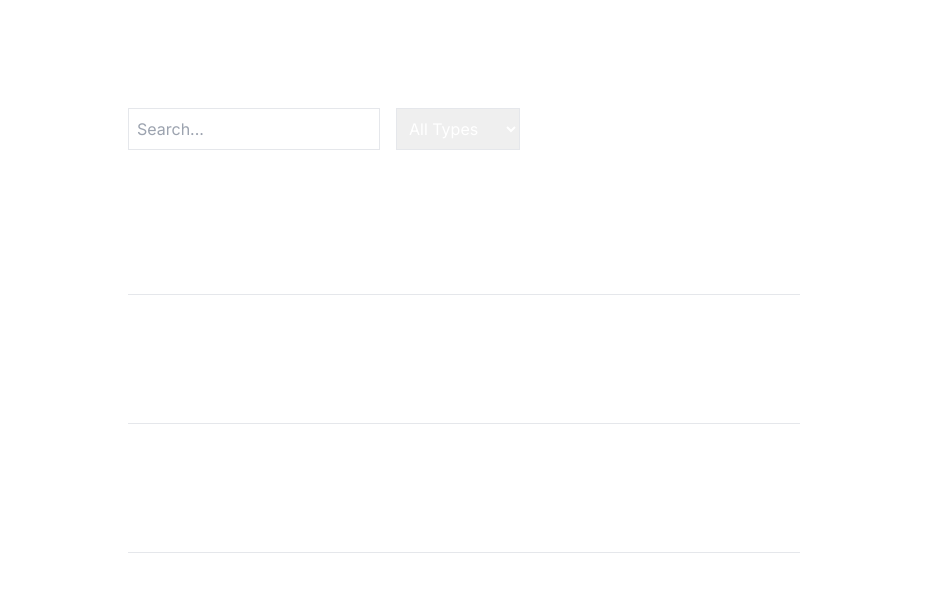
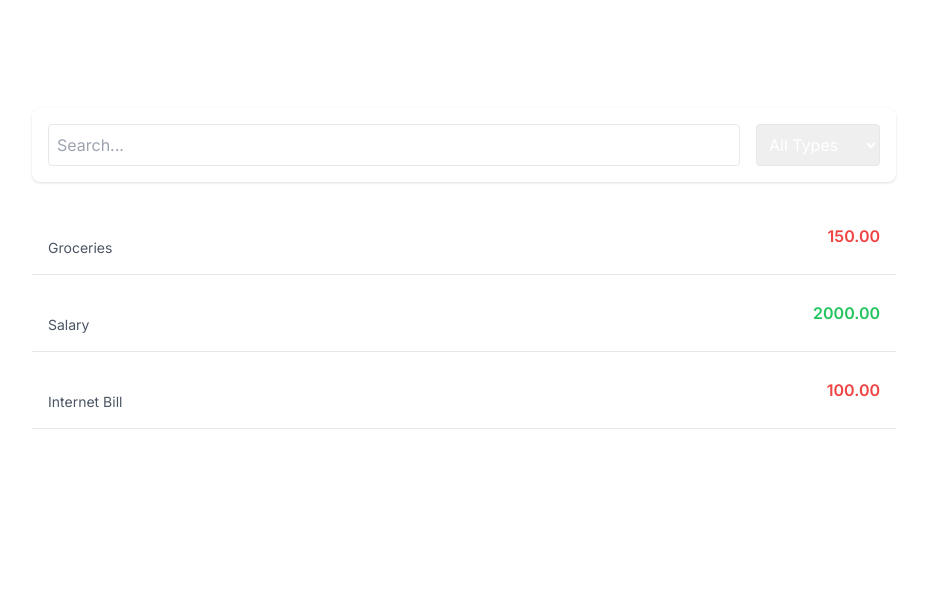
Before and after one commit to yermekulyd/NextJs-Transaction-History, a Next.js app: page /transactions in a window 1280 px wide. Shown: the top 592 px of the page, without its empty margins (176-1103 px from the left). Built offline with nearby package versions, Linux system fonts and the light colour scheme.

Commit message:
[edit] refactoring - styling a little bit filter components

```diff
--- a/app/components/TransactionFilters.tsx
+++ b/app/components/TransactionFilters.tsx
@@ -9,15 +9,15 @@ const TransactionFilters: React.FC<TransactionFiltersProps> = ({
   onFilterChange,
 }) => {
   return (
-    <div className="flex space-x-4 mb-4">
+    <div className="flex justify-between mb-4 bg-white p-4 shadow rounded-lg">
       <input
         type="text"
         placeholder="Search..."
-        className="border p-2"
+        className="border p-2 rounded w-full mr-4"
         onChange={(e) => onFilterChange("query", e.target.value)}
       />
       <select
-        className="border p-2"
+        className="border p-2 rounded"
         onChange={(e) => onFilterChange("type", e.target.value)}
       >
         <option value="">All Types</option>
--- a/app/components/TransactionItem.tsx
+++ b/app/components/TransactionItem.tsx
@@ -17,13 +17,20 @@ const TransactionItem: React.FC<TransactionProps> = ({
 }) => {
   return (
     <div
-      className="p-4 border-b border-gray-200 hover:bg-gray-100 cursor-pointer"
+      className="p-4 border-b border-gray-200 hover:bg-gray-100 cursor-pointer flex justify-between items-center"
       onClick={() => onClick(transaction)}
     >
-      <div>Date: {transaction.date}</div>
-      <div>Amount: {transaction.amount}</div>
-      <div>Type: {transaction.type}</div>
-      <div>Details: {transaction.details}</div>
+      <div>
+        <div className="font-medium">{transaction.date}</div>
+        <div className="text-sm text-gray-600">{transaction.details}</div>
+      </div>
+      <div
+        className={`font-semibold ${
+          transaction.type === "Deposit" ? "text-green-500" : "text-red-500"
+        }`}
+      >
+        {transaction.amount}
+      </div>
     </div>
   );
 };
--- a/app/components/TransactionModal.tsx
+++ b/app/components/TransactionModal.tsx
@@ -30,10 +30,10 @@ const TransactionModal: React.FC<TransactionModalProps> = ({
           <div className="items-center px-4 py-3">
             <button
               id="ok-btn"
-              className="px-4 py-2 bg-green-500 text-white text-base font-medium rounded-md w-5/12 shadow-sm hover:bg-green-700 focus:outline-none focus:ring-2 focus:ring-green-300"
+              className="absolute top-4 right-4 text-gray-500 hover:text-gray-700"
               onClick={onClose}
             >
-              Close
+              X
             </button>
           </div>
         </div>
--- a/app/transactions/page.tsx
+++ b/app/transactions/page.tsx
@@ -65,7 +65,7 @@ const TransactionsPage: React.FC = () => {
   const filteredTransactions = filterTransactions(transactions, filterCriteria);
 
   return (
-    <div className="max-w-2xl mx-auto py-8">
+    <div className="max-w-4xl mx-auto py-8 px-4">
       <h1 className="text-3xl font-bold text-center mb-6">
         Transaction History
       </h1>
```
